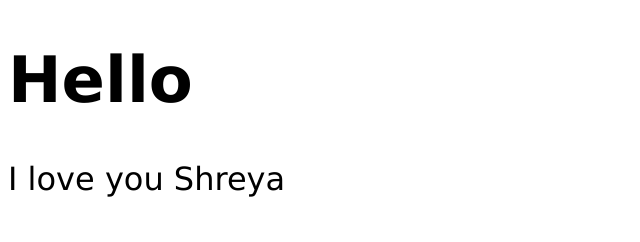
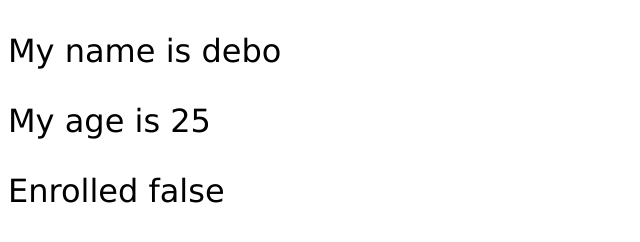
Before and after one commit to debojeetmitra/JS_Code, a plain HTML site: page index.html in a window 1280 px wide. Shown: the whole page, without its empty margins (0-640 px from the left). Drawn offline with Linux system fonts and the light colour scheme.

Commit message:
Variables done

```diff
--- a/index.html
+++ b/index.html
@@ -7,8 +7,9 @@
     <link rel="stylesheet" href="style.css">
 </head>
 <body>
-    <h1 id="myH1"></h1>
-    <p id="myP"></p>
+    <p id="p1"></p>
+    <p id="p2"></p>
+    <p id="p3"></p>
     <script src="index.js"></script>
 </body>
 </html>
--- a/index.js
+++ b/index.js
@@ -1,14 +1,52 @@
-console.log(`Hello`);
-console.log(`I love you shreya`);
+// console.log(`Hello`);
+// console.log(`I love you shreya`);
 
-window.alert(`This is an alert`);
-window.alert(`I love you shreya`);
+// window.alert(`This is an alert`);
+// window.alert(`I love you shreya`);
 
-// This is a Comment
+// // This is a Comment
 
-document.getElementById("myH1").textContent = "Hello";
-document.getElementById("myP").textContent = 'I love you Shreya';
+// document.getElementById("myH1").textContent = "Hello";
+// document.getElementById("myP").textContent = 'I love you Shreya';
 
 
 
 /* HI */
+
+
+// Understanding the variable
+
+// let x;
+// x = 100;
+
+// console.log(x);
+
+// let age = 24;
+// let gpa = 2.1;
+// console.log(gpa);
+
+// console.log(typeof gpa);
+// console.log(`You are ${age} years old`);
+
+// let firstName = 'Debo123'
+// console.log(typeof firstName);
+
+// console.log(`Your name is ${firstName}`);
+
+
+// Booleans
+
+// let online = true;
+
+// console.log(`I am online ${online}`);
+
+// let forSale = true;
+// console.log(`Is this car for sale ${forSale}`);
+
+let fullName = "debo";
+let age = 25;
+let student = false;
+
+document.getElementById("p1").textContent = `My name is ${fullName}`;
+document.getElementById("p2").textContent = `My age is ${age}`
+document.getElementById("p3").textContent = `Enrolled ${student}`;
```
